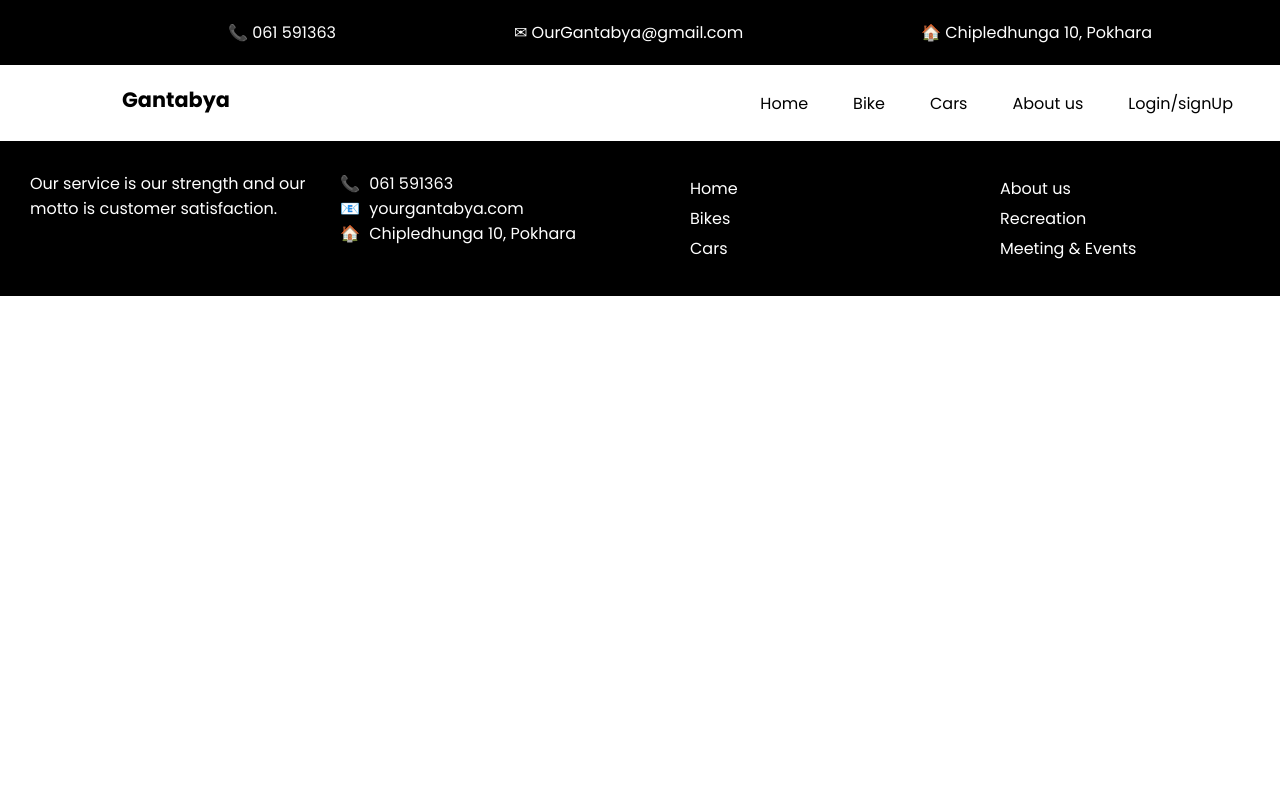
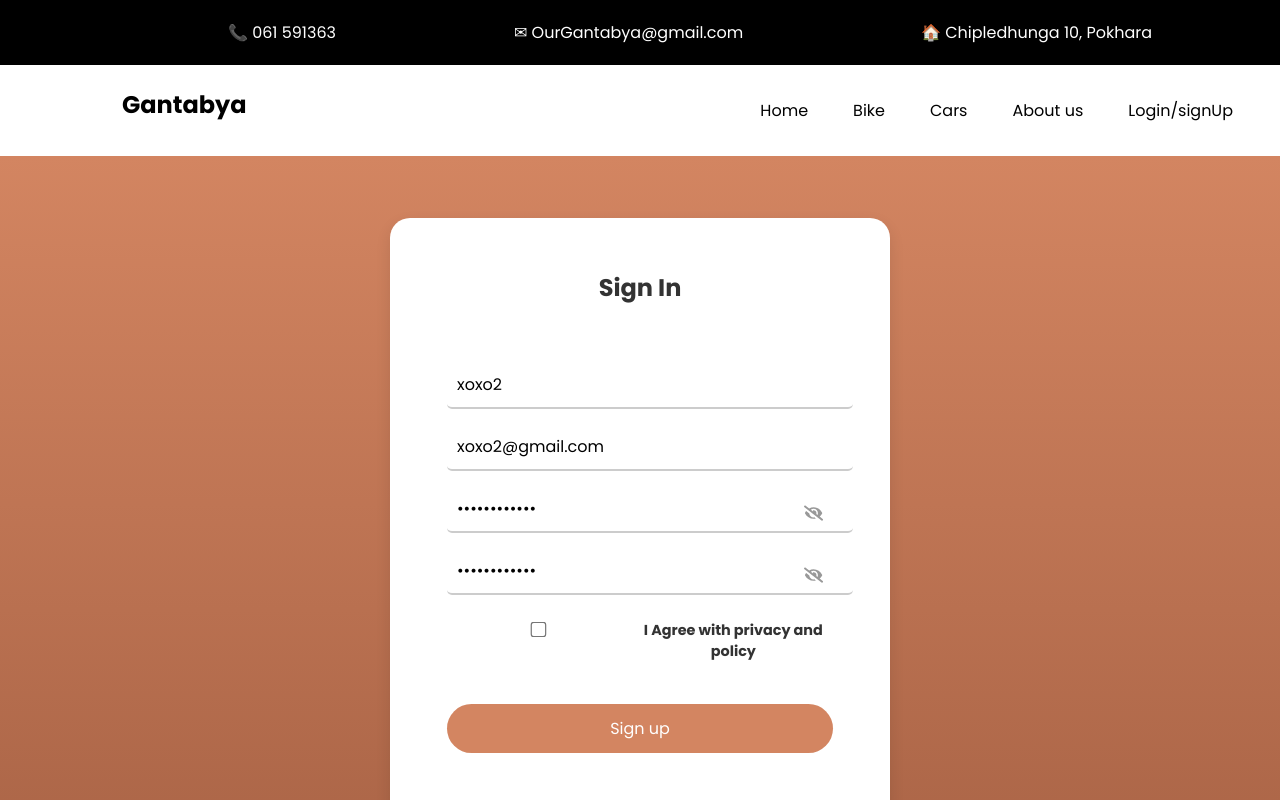
Before and after one commit to sandipadhikari10/Gantabyaa, a React (Vite) app: page /signup in a window 1280 px wide. Shown: the top 800 px of the page. Built offline with nearby package versions, Linux system fonts and the light colour scheme.

Commit message:
feat: register login state management

```diff
--- a/src/App.jsx
+++ b/src/App.jsx
@@ -9,15 +9,19 @@ import FinalBikeList from './lists/FinalBike';
 import AboutUs from './aboutus/AboutUs';
 import Footer from './landingpage/Footer';
 import Home from './landingpage/Home';
+import Signup from './signup/SignUp';
 import 'leaflet/dist/leaflet.css';
+import { SessionProvider } from "./contexts/session-context";
 
 function App() {
   return (
     <>
       <Router>
+        <SessionProvider>
           <Navbar />
           <Routes>
             <Route path="/" element={<Home />} />
+            <Route path="/signup" element={<Signup />} />
             <Route path="/login" element={<Login />} />
             <Route path="/bikes" element={<FinalBikeList />} />
             <Route path="/cars" element={<CarList />} />
@@ -27,6 +31,7 @@ function App() {
             <Route path="/aboutus" element={<AboutUs />} />
           </Routes>
           <Footer />
+        </SessionProvider>
       </Router>
     </>
   )
--- /dev/null
+++ b/src/constants.js
@@ -0,0 +1,5 @@
+export const ORIGIN = "http://localhost:3000"
+
+export function backendUrl(path) {
+  return `${ORIGIN}${path}`
+}
--- /dev/null
+++ b/src/contexts/session-context.jsx
@@ -0,0 +1,29 @@
+import * as React from 'react';
+
+export const SessionContext = React.createContext(null)
+
+export function SessionProvider({ children }) {
+  const [session, setSession] = React.useState(null)
+
+  async function fetchSessionData() {
+    const session = localStorage.getItem("session")
+    if (session) {
+      setSession(JSON.parse(session))
+    }
+  }
+
+  React.useEffect(() => {
+    fetchSessionData()
+  }, [])
+
+
+  return <SessionContext.Provider value={{
+    removeSession: () => {
+      localStorage.removeItem("session")
+      setSession(null)
+    },
+    session
+  }}>
+    {children}
+  </SessionContext.Provider>
+}
--- a/src/landingpage/Navbar.jsx
+++ b/src/landingpage/Navbar.jsx
@@ -1,15 +1,26 @@
-import React, { useState } from "react";
+import React, { useContext, useState } from "react";
 import './Navbar.css';
-import { Link } from "react-router-dom"
+import { Link, useNavigate } from "react-router-dom"
+import { SessionContext } from "../contexts/session-context";
 
 
 
 
 const Navbar = () => {
-  const[isMenuOpen, setIsMenuOpen] = useState(false);
-  const toggleMenu = ()=>{
+  const [isMenuOpen, setIsMenuOpen] = useState(false);
+  const toggleMenu = () => {
     setIsMenuOpen(!isMenuOpen);
   }
+  const navigate = useNavigate();
+
+  const {session, removeSession} = useContext(SessionContext);
+
+  function handleLogout() {
+    removeSession()
+    alert("Logout successful!")
+    navigate('/login')
+  }
+
   return (
     <>
       <div className="navbar-container">
@@ -30,26 +41,22 @@ const Navbar = () => {
         <nav className="navbar-second">
           <div>
             <h2 className="navbar-header">
-        <Link style={{textDecoration:"none", color: "black"}} to="/">Gantabya</Link>
+              <Link style={{ textDecoration: "none", color: "black" }} to="/">Gantabya</Link>
             </h2>
           </div>
           <button className="hamburger" onClick={toggleMenu}>
             ☰
           </button>
 
-    <div className={`navbar-links ${isMenuOpen ? "open": ""}`}>
+          <div className={`navbar-links ${isMenuOpen ? "open" : ""}`}>
             <ul>
               <li className="nav-item">
                 <Link className="nav-link active" aria-current="page" to="/">Home</Link></li>
               <li className="nav-item"><Link className="nav-link" to="/bikes">Bike</Link></li>
-              <li className="nav-item"><Link className="nav-link"  to="/cars">Cars</Link></li>
+              <li className="nav-item"><Link className="nav-link" to="/cars">Cars</Link></li>
               <li className="nav-item"><Link className="nav-link" to="/aboutus">About us</Link></li>
-              <li className="nav-item"><Link className="nav-link" to="/login">Login/signUp</Link></li>
-
-
-
-
-
+              {!session && <li className="nav-item"><Link className="nav-link" to="/login">Login/signUp</Link></li>}
+              {session && <li className="nav-item"><button className="nav-link" onClick={handleLogout}>Logout</button></li>}
             </ul>
           </div>
 
--- a/src/login/Login.jsx
+++ b/src/login/Login.jsx
@@ -1,11 +1,48 @@
-import React, { useState } from 'react';
+import React, { useContext, useState } from 'react';
 import './Logins.css';
 import { FaEyeSlash, FaEye } from "react-icons/fa";
 import googleIcon from '../assets/logo/google.jpg';
 import { FaApple } from "react-icons/fa";
+import { backendUrl } from '../constants';
+import { SessionContext } from '../contexts/session-context';
+import { useNavigate } from 'react-router-dom';
 
 const Login = () => {
   const [passwordVisible, setPasswordVisible] = useState(false);
+  const navigate = useNavigate();
+  const session = useContext(SessionContext);
+
+  function handleSubmit(event) {
+    console.log(event.target);
+    event.preventDefault();
+
+    const formData = new FormData(event.target);
+    const body = {
+      email: formData.get("email"),
+      password: formData.get("password"),
+    }
+
+    fetch(backendUrl("/api/users/login"), {
+      method: "POST",
+      body: JSON.stringify(body),
+      headers: {
+        "Content-Type": "application/json",
+      },
+    }).then(async (response) => {
+      if (response.ok) {
+        const data = await response.json()
+        localStorage.setItem("session", JSON.stringify(data.data));
+        alert("Login successful!");
+        navigate('/bikes')
+      } else {
+        alert("Login failed!");
+      }
+    });
+  }
+
+
+  console.log("Session : ", session.session)
+  if (!!session.session) navigate('/')
 
   return (
 
@@ -13,12 +50,12 @@ const Login = () => {
 
 
       <div className="login-box">
-        <form className='form-login'>
+        <form className='form-login' method="post" onSubmit={handleSubmit}>
           <div className="input-group">
-            <input className='input-name' type="text" placeholder="Email or phone number" required />
+            <input className='input-name' type="text" name="email" placeholder="Email or phone number" required />
 
             <div className="password-field">
-              <input className='input-name' type={passwordVisible ? "text" : "password"} placeholder="Password" required />
+              <input className='input-name' type={passwordVisible ? "text" : "password"} name="password" placeholder="Password" required />
               <span
                 className="toggle-password"
                 onClick={() => setPasswordVisible(!passwordVisible)}
@@ -37,18 +74,16 @@ const Login = () => {
           <div className="alternative-sign-in">
             <p>Or sign in with</p>
             <div className="social-icons">
-            <button className="google-btn"  >
-              <img className='google-Icon' src={googleIcon} alt="Google" />
+              <button className="google-btn"  >
+                <img className='google-Icon' src={googleIcon} alt="Google" />
               </button>
 
-              <button className="apple-btn"><FaApple/></button>
-
-
+              <button className="apple-btn"><FaApple /></button>
             </div>
           </div>
 
           <div className="sign-up">
-            <p>Don't have an account? </p><a href="#">Sign Up</a>
+            <p>Don't have an account? </p><a href="/signup">Sign Up</a>
           </div>
         </form>
       </div>
--- a/src/signup/SignUp.jsx
+++ b/src/signup/SignUp.jsx
@@ -1,24 +1,54 @@
 import React, { useState } from "react";
 import "./SignUp.css"; // Include the corresponding CSS file
 import { FaEyeSlash, FaEye } from "react-icons/fa";
+import { backendUrl } from "../constants";
+import { useNavigate } from "react-router-dom";
 
 function SignUp() {
   const [showPassword, setShowPassword] = useState(false);
   const [showConfirmPassword, setShowConfirmPassword] = useState(false);
+  const navigate = useNavigate();
+
+  function handleSubmit(event) {
+    console.log(event.target);
+    event.preventDefault();
+    const formData = new FormData(event.target);
+    const body = {
+      username: formData.get("username"),
+      email: formData.get("email"),
+      password: formData.get("password"),
+    }
+    fetch(backendUrl("/api/users/register"), {
+      method: "POST",
+      body: JSON.stringify(body),
+      headers: {
+        "Content-Type": "application/json",
+      },
+    }).then((response) => {
+      navigate('/login')
+      if (response.ok) {
+        alert("Registration successful!");
+      } else {
+        alert("Registration failed!");
+      }
+    });
+  }
 
   return (
     <div className="signup-container">
       <div className="signup-box">
         <h2>Sign In</h2>
-        <form className="form-signup">
+        <form className="form-signup" method="post" onSubmit={handleSubmit}>
           <div className="input-group">
-          <input className="input-name" type="text" placeholder="Enter full name" required />
-          <input className="input-name" type="email" placeholder="Email" required />
+            <input className="input-name" type="text" placeholder="Enter full name" name="username" defaultValue={"xoxo2"} required />
+            <input className="input-name" type="email" placeholder="Email" name="email" defaultValue={"xoxo2@gmail.com"} required />
 
             <div className="password-field">
               <input
                 type={showPassword ? "text" : "password"}
                 placeholder="Password"
+                name="password"
+                defaultValue={"000000000000"}
                 required
               />
               <span
@@ -33,6 +63,7 @@ function SignUp() {
               <input
                 type={showConfirmPassword ? "text" : "password"}
                 placeholder="Confirm Password"
+                defaultValue={"000000000000"}
                 required
               />
               <span
```
Also changed, not shown: src/lists/bikeData.js (+0 -7 lines), src/forgot/forgot.jsx (line endings or trailing spaces), src/signup/SignUp.css (line endings or trailing spaces). Lines whose indentation alone changed are shown as unchanged.
